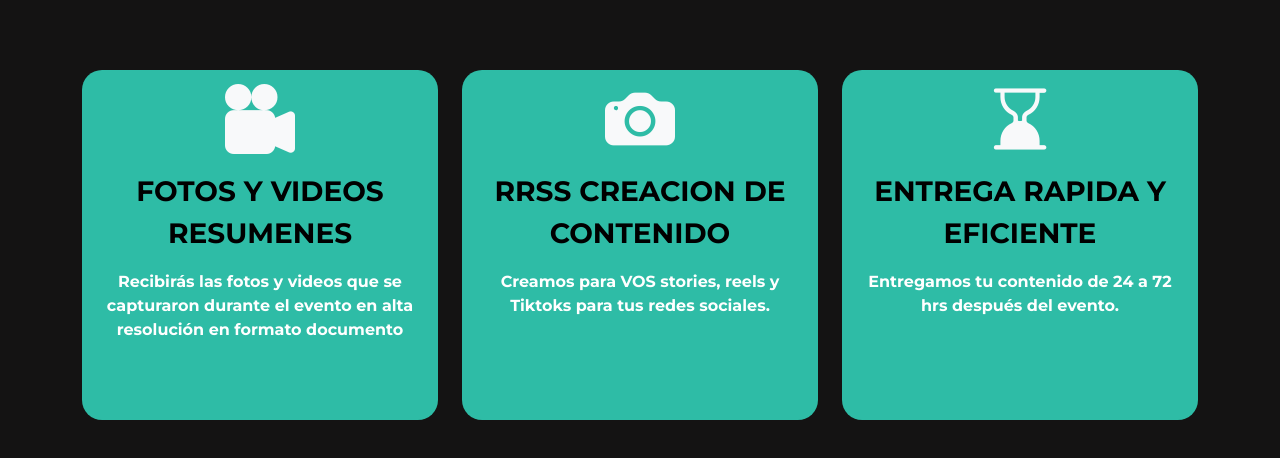
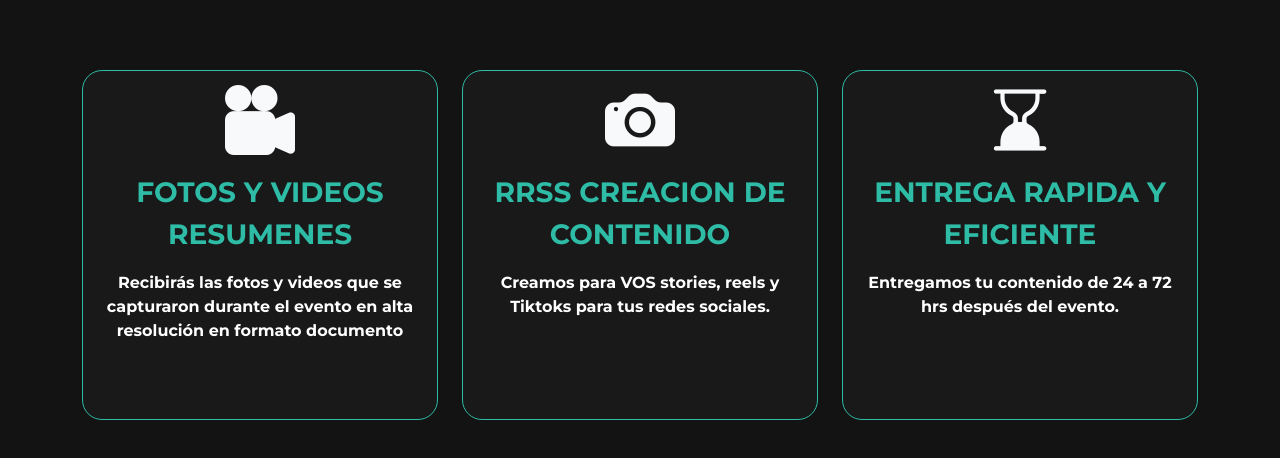
Before and after one commit to javieruncos/magic-films, a React (Vite) app: page / in a window 1280 px wide. Shown: the part 2282-2740 px from the top of the page. Built offline with nearby package versions, Linux system fonts and the light colour scheme.

Commit message:
agregamos links de redes sociales

```diff
--- a/src/App.css
+++ b/src/App.css
@@ -27,6 +27,11 @@
     font-size: 50px;
     color: white;
     border: none;
+    display: flex;
+    justify-content: center;
+    align-items: center;
+    text-decoration: none;
+    cursor: pointer;
 }
 
 
--- a/src/assets/style/Servicios.css
+++ b/src/assets/style/Servicios.css
@@ -14,14 +14,23 @@
 
 .color-servicios{
     background-color:#2ebca6;
+    background-color: #191919;
+    color: #2ebca6;
+    border: 1px solid #2ebca6;
 }
 
 .color-servicios2{
     background-color:#2ebca6;
+    background-color: #191919;
+    color: #2ebca6;
+    border: 1px solid #2ebca6;
 }
 
 .color-servicios3{
     background-color:#2ebca6;
+    background-color: #191919;
+    color: #2ebca6;
+    border: 1px solid #2ebca6;
 }
 
 .servicios-bodas i{
--- a/src/common/FooterMenu.jsx
+++ b/src/common/FooterMenu.jsx
@@ -26,12 +26,12 @@ const FooterMenu = () => {
                                 <div>
                                     <ul>
                                         <li>
-                                            <a href="">
+                                            <a href="https://www.instagram.com/magicfilmsok?igsh=Z3k4cHAxbGN4aXU%3D&utm_source=qr">
                                                 <i className="bi bi-instagram fs-1"></i>
                                             </a>
                                         </li>
                                         <li>
-                                            <a href="">
+                                            <a href="https://www.facebook.com/profile.php?id=100084927533863&mibextid=LQQJ4d">
                                                 <i className="bi bi-facebook fs-1"></i>
                                             </a>
                                         </li>
--- a/src/components/Ui/Eventos.jsx
+++ b/src/components/Ui/Eventos.jsx
@@ -33,7 +33,7 @@ const Eventos = () => {
                                     <div className="container mt-5 mx-3">
                                         <h2>Marcas - Emprededores</h2>
                                     </div>
-                                    <a href="/bodas" className="btn-evento">
+                                    <a href="/marcas" className="btn-evento">
                                         mas informacion
                                     </a>
                                 </div>
--- a/src/components/Ui/WspBtn.jsx
+++ b/src/components/Ui/WspBtn.jsx
@@ -3,9 +3,9 @@ import React from 'react';
 const WspBtn = () => {
     return (
         <>
-            <button className='wsp'>
+            <a href='https://wa.link/n6d05n' className='wsp'>
                 <i class="bi bi-whatsapp"></i>
-            </button>
+            </a>
         </>
 
     );
--- a/src/components/view/EventosPage.jsx
+++ b/src/components/view/EventosPage.jsx
@@ -20,7 +20,7 @@ const PageFiestas = () => {
             </section>
             <section>
                 <article className="container my-5 pt-5">
-                    <div className="eventos">
+                    <div className="eventos" data-aos="fade-up">
                         <div className=" container info-text-eventos" >
                             <h3 className="text-color fs-2 fw-bold"> Cobertura audiovisual de <br /> alta calidad.</h3>
                             <p>Ofrecemos servicios de filmación especializados en eventos y convenciones,
@@ -39,7 +39,7 @@ const PageFiestas = () => {
                     </div>
                 </article>
                 <article className="container my-5">
-                    <div className="eventos2">
+                    <div className="eventos2" data-aos="fade-up">
                         <div className="eventos-container-img">
                             <img src="https://images.pexels.com/photos/342520/pexels-photo-342520.jpeg?auto=compress&cs=tinysrgb&w=1260&h=750&dpr=1" alt="" />
                         </div>
--- a/src/components/view/MarcasPage.jsx
+++ b/src/components/view/MarcasPage.jsx
@@ -19,7 +19,7 @@ const PageBodas = () => {
                     </div>
                 </article>
                 <article className="container my-5 pt-5">
-                    <div className="eventos-marcas">
+                    <div className="eventos-marcas" data-aos="fade-up">
                         <div className=" container info-text-eventos-marcas " >
                             <h3 className="text-color fs-2 fw-bold"> Cobertura audiovisual de <br /> alta calidad.</h3>
                             <p>Ofrecemos servicios de filmación especializados en eventos y convenciones,
@@ -38,7 +38,7 @@ const PageBodas = () => {
                     </div>
                 </article>
                 <article className="container my-5">
-                    <div className="eventos-Marcas2">
+                    <div className="eventos-Marcas2" data-aos="fade-up">
                         <div className="eventos-container-img">
                             <img src="https://images.pexels.com/photos/342520/pexels-photo-342520.jpeg?auto=compress&cs=tinysrgb&w=1260&h=750&dpr=1" alt="" />
                         </div>
```
